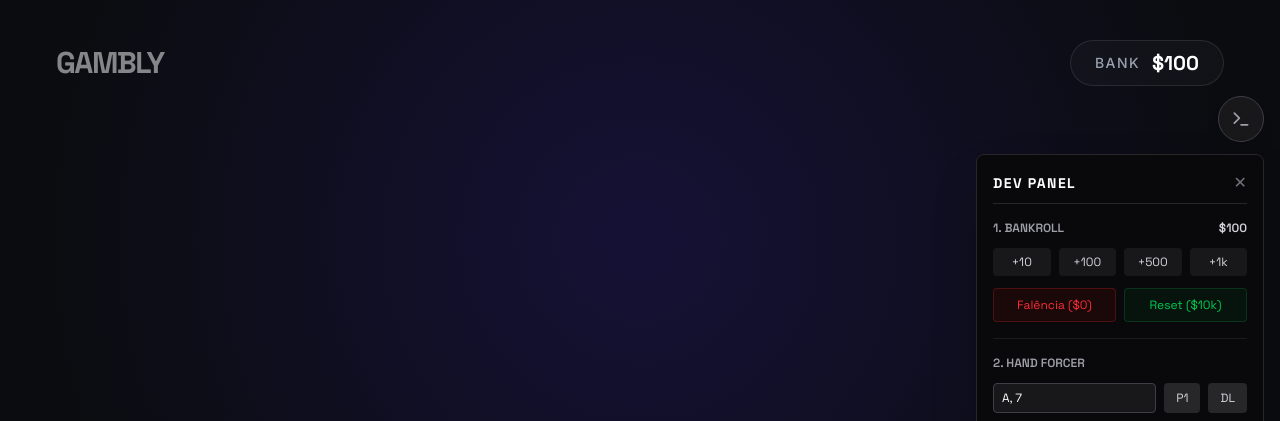
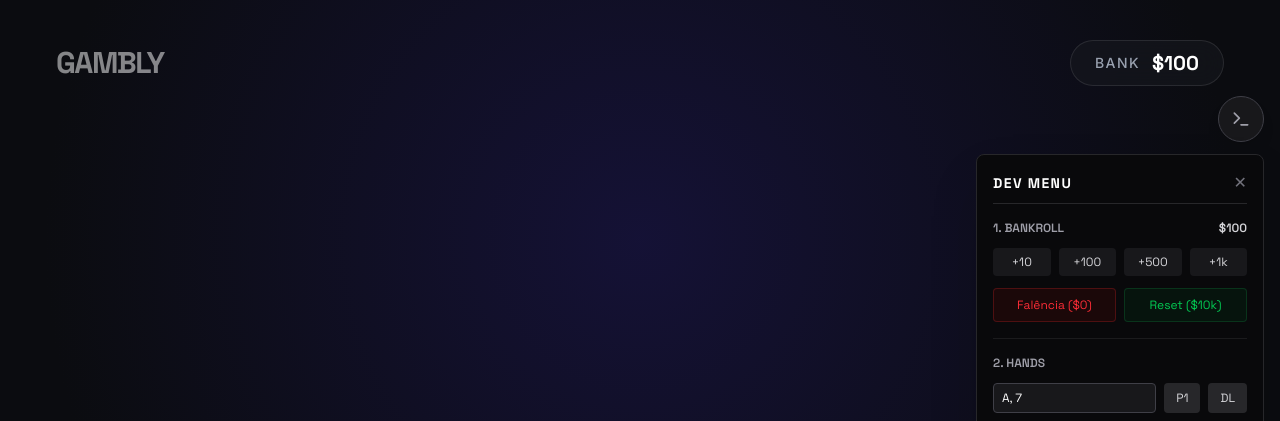
Before and after one commit to igorcol/GAMBLY, a Next.js app: page /games/blackjack in a window 1280 px wide. Both pictures are taken after a click on the button "Open Dev Panel". Shown: the top 421 px of the page. Built offline with nearby package versions, Linux system fonts and the light colour scheme.

Commit message:
dev menu texts

```diff
--- a/src/components/dev/DevHandForcer.tsx
+++ b/src/components/dev/DevHandForcer.tsx
@@ -32,7 +32,7 @@ export function DevHandForcer() {
 
   return (
     <div className="space-y-3">
-      <h3 className="text-zinc-400 text-xs font-semibold">2. HAND FORCER</h3>
+      <h3 className="text-zinc-400 text-xs font-semibold">2. HANDS</h3>
 
       {/* Input Customizado */}
       <div className="space-y-1">
--- a/src/components/dev/DevMenu.tsx
+++ b/src/components/dev/DevMenu.tsx
@@ -30,7 +30,7 @@ export function DevMenu() {
       {isOpen && (
         <div className="bg-zinc-950 border border-zinc-800 p-4 rounded-lg shadow-2xl mt-3 w-72">
           <div className="flex justify-between items-center mb-4 border-b border-zinc-800 pb-2">
-            <h2 className="text-white font-bold text-sm tracking-widest">DEV PANEL</h2>
+            <h2 className="text-white font-bold text-sm tracking-widest">DEV MENU</h2>
             <button
               onClick={() => setIsOpen(false)}
               className="text-zinc-500 hover:text-white transition-colors"
```
